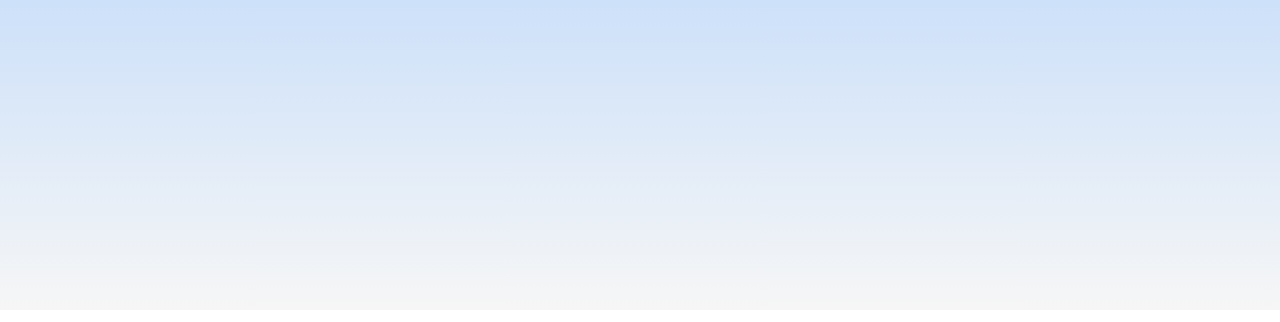
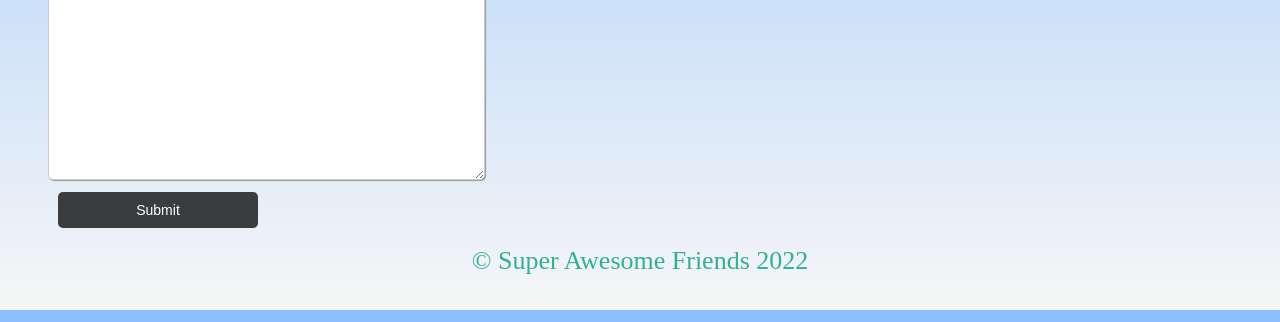
Before and after one commit to Word-Rummage/Word-Rummage, a plain HTML site: page index.html in a window 1280 px wide. Shown: the part 490-812 px from the top of the page. Drawn offline with Linux system fonts and the light colour scheme.

Commit message:
added functionality/css for submitting a review

```diff
--- a/css/index.css
+++ b/css/index.css
@@ -185,3 +185,38 @@ footer p {
   50% { color: #FF7A59; }
   75% { color: #00BDA5; }
 }
+
+#review-fieldset {
+  margin-bottom: 20px;
+  margin-top: 20px;
+}
+legend {
+  margin-left: 10px;
+}
+textarea {
+    padding: 10px;
+    max-width: 100%;
+    line-height: 1.5;
+    border-radius: 5px;
+    border: 1px solid #ccc;
+    box-shadow: 1px 1px 1px #999;
+    font-size: 0.8rem;
+    letter-spacing: 1px;
+    margin-right: 40px;
+    margin-top: 10px;
+}
+#submit {
+  width: max-content;
+  height: max-content;
+  margin: 10px 10px auto 10px;
+  border: none;
+  display: block;
+  font-size: .875rem;
+  height: 36px;
+  min-width: 200px;
+  padding: 0px 24px;
+  background-color: rgb(0, 0, 0, 0.75);
+  color: white;
+  box-shadow: 0 4px 0 rgb(240, 240, 240, 0.5);
+  border-radius: 5px;
+}
--- a/index.html
+++ b/index.html
@@ -43,10 +43,10 @@
     </section>
     <section id="review-container">
       <form id="review-form">
-        <fieldset>
+        <fieldset id="review-fieldset">
           <legend>Leave a Review</legend>
-          <input type="text" name="review" id="review" placeholder="Your message">
           <label for="review"></label>
+          <textarea  name="review" id="review" placeholder="Your Review" rows="10" cols="50"></textarea>
           <label hidden for="submit">Submit</label>
           <input type="submit" id="submit" name="submit">
         </fieldset>
--- a/js/index.js
+++ b/js/index.js
@@ -284,6 +284,7 @@ function handleReview(event){
   let reviewParagraph = document.createElement('p');
   console.log(submitItem);
   reviewParagraph.textContent = `${submitItem}`;
+  reviewParagraph.className = 'user-review';
   reviewContainer.appendChild(reviewParagraph);
 }
 
```
Also changed, not shown: aboutme.html (+1 -2 lines).
